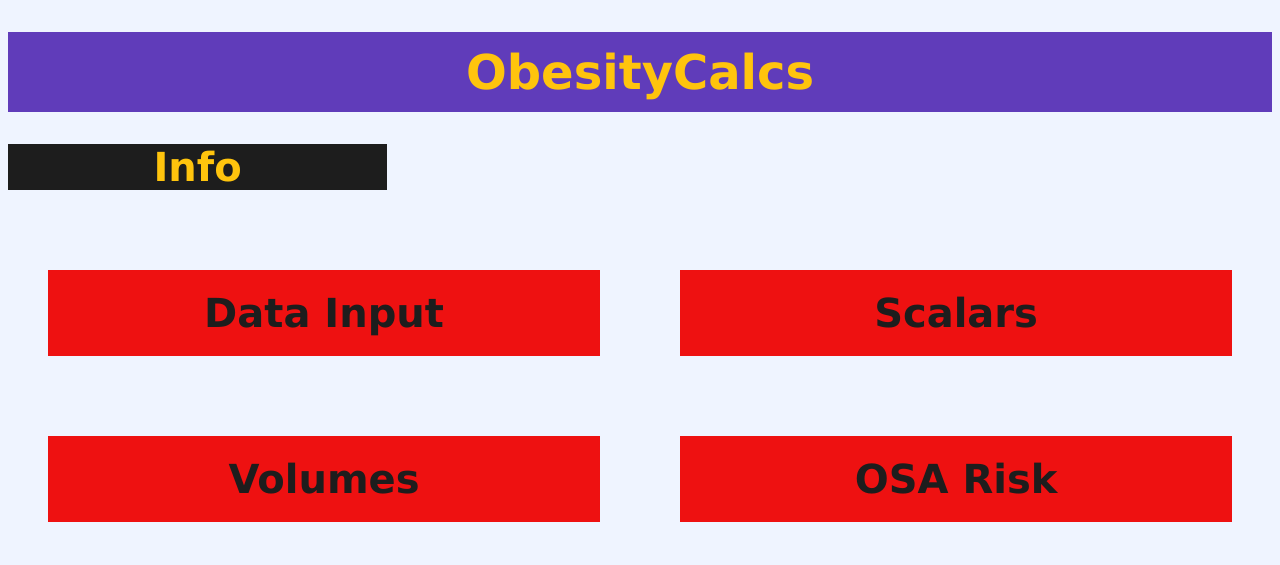
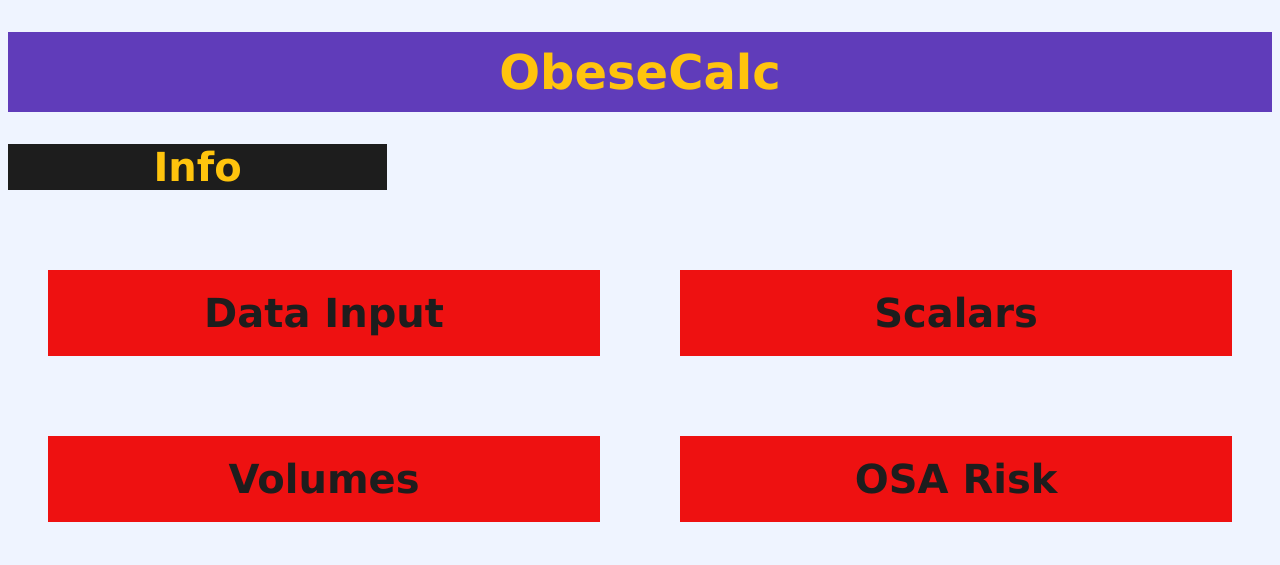
Before and after one commit to freezeGit/apptest, a plain HTML site: page index.html in a window 1280 px wide. Drawn offline with Linux system fonts and the light colour scheme.

Commit message:
Update index.html

```diff
--- a/index.html
+++ b/index.html
@@ -2,7 +2,7 @@
 <html>
 <head>
 <meta charset="UTF-8">  <!--may be other metas -->
-<title>ObesityCalcs Calculator</title>
+<title>ObeseCalc Calculator</title>
 <!--Default style---------------------------------->
 <style>
 *
@@ -275,7 +275,7 @@ float:right;
 <div id="PageMenu" class="unhidden">
 <div class="header">
 <h1>
-ObesityCalcs
+ObeseCalc
 </h1>
 </div>
 <div class="navbar">
@@ -474,7 +474,7 @@ ObesityCalcs
 <!--Menu information page-------------------------->
 <div id="PageInfoMenu" class="hidden">
 <div class="header">
-<h1>ObesityCalcs</h1>
+<h1>ObeseCalc</h1>
 </div>
 <div class="navbar">
     <ul>
@@ -485,7 +485,7 @@ ObesityCalcs
 
 <div class="stext">
 <p>
-<em>ObesityCalcs</em> demonstrates several calculations
+<em>ObeseCalc</em> demonstrates several calculations
 used in the anesthetic management of obese patients.
 It is useful in the operating room, and as a learning tool.
 Selected references document the clinical use of the formulas.
@@ -782,7 +782,7 @@ Lemmens et al have derived an empirical equation that corrects
 the blood volume index for obesity (where BMI/22 estimates the
 deviation from ideal weight):<sup>1</sup><br />
 <span class="eqn">Blood Volume Index (cc/kg) = 70&divide;sqrt(BMI/22)</span><br />
-<em>ObesityCalcs</em> applies this formula to the calculation of the
+<em>ObeseCalc</em> applies this formula to the calculation of the
 blood volume index for any patient whose BMI is greater than 22.0
 </p>
 <p>
@@ -792,7 +792,7 @@ decreases with advancing age.<sup>1</sup> This decrease does not occur
 in those who remain aerobically fit.<br />
 <span class="eqn">BV<sub>index</sub> = 90&#8722;0.4&times;age</span> For men<br />
 <span class="eqn">BV<sub>index</sub> = 85&#8722;0.4&times;age</span> For women<br />
-<em>ObesityCalcs</em> will apply this regression for patients more than fifty years old.
+<em>ObeseCalc</em> will apply this regression for patients more than fifty years old.
 Entering an age of 50 years or less will
 remove the effect of age from the calculation of blood volumes.
 </p>
@@ -886,7 +886,7 @@ the presence of OSA<sup>4</sup> and a score of 5 or more has a good specificity
 moderate to severe OSA<sup>5</sup>.
 </p>
 <p>
-<em>ObesityCalcs</em> assigns a rating of "Low Risk" to Stop-Bang scores
+<em>ObeseCalc</em> assigns a rating of "Low Risk" to Stop-Bang scores
 less than 3 (because of the high sensitivity of greater scores) and "High Risk"
 to scores of 5 or more (because of the good specificity for moderate and severe OSA).
 </p>
```
